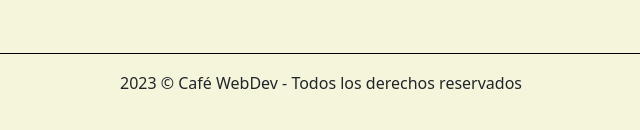
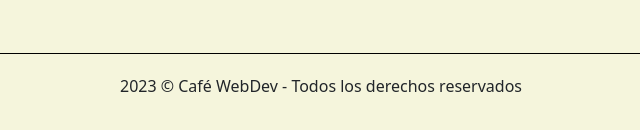
Before and after one commit to GuzmanOlivera/DesaWebPFOliveraFervenzaAlvaroGuzman, a plain HTML site: page index.html in a window 1280 px wide. Shown: the part 634-764 px from the top of the page, 319-959 px from the left. Drawn offline with nearby package versions, Linux system fonts and the light colour scheme; a script that the page names is missing.

Commit message:
Se agregan meta description a cada pagina, se cambia href del logo para que redireccione hacia el index y se corrige estilo del footer

```diff
--- a/index.html
+++ b/index.html
@@ -5,6 +5,9 @@
     <!-- Configuracion del documento -->
     <meta charset="UTF-8">
     <meta name="viewport" content="width=device-width, initial-scale=1.0">
+    <meta name="description"
+        content="Descubre Café WebDev, el lugar perfecto para los amantes del café y la tecnología. Sumérgete en una experiencia única que combina el exquisito sabor del café con las últimas innovaciones tecnológicas. Bienvenido a nuestro apasionado mundo donde cada taza cuenta una historia ¡Explora nuestro blog, eventos, menú, servicios y tienda ahora!">
+
     <title>Café WebDev</title>
 
     <!-- Enlace a Bootstrap 5 CSS -->
@@ -17,8 +20,8 @@
 
     <!-- Enlace a Popper.js -->
     <script src="https://cdnjs.cloudflare.com/ajax/libs/popper.js/1.16.1/umd/popper.min.js"
-        integrity="sha384-Hj4xAFhIz2AosctpRQYXlE74J4cy7PpKMT+Z9s4j59y10P75a+VuSz4jjqwPlbY" crossorigin="anonymous">
-        </script>
+        integrity="sha384-Hj4xAFhIz2AosctpRQYXlE74J4cy7PpKMT+Z9s4j59y10P75a+VuSz4jjqwPlbY"
+        crossorigin="anonymous"></script>
     <!-- Enlace a AOS -->
     <link rel="stylesheet" href="https://unpkg.com/aos@next/dist/aos.css" />
 
@@ -81,7 +84,8 @@
         <p class="introP" data-aos="fade-up" data-aos-duration="800">El lugar perfecto para los amantes del café y la
             tecnología.</p>
         <h2 class="tituloH2" data-aos="fade-up" data-aos-duration="800">¿Quiénes somos?</h2>
-        <p class="parrafosLargos" data-aos="fade-up" data-aos-duration="800">Somos un apasionado equipo de amantes del café y la tecnología. Nuestra historia
+        <p class="parrafosLargos" data-aos="fade-up" data-aos-duration="800">Somos un apasionado equipo de amantes del
+            café y la tecnología. Nuestra historia
             comenzó con el deseo de combinar lo mejor de ambos mundos: el exquisito sabor del café y las
             innovaciones tecnológicas que hacen que cada taza sea perfecta.
             Fundada en 2015, Café WebDev se ha convertido en un lugar donde los entusiastas del café y los
@@ -92,7 +96,7 @@
     </main>
     <!-- Pie de pagina -->
     <footer>
-        <h6>2023 &copy; Café WebDev - Todos los derechos reservados </h6>
+        <p>2023 &copy; Café WebDev - Todos los derechos reservados </p>
     </footer>
     <script>
         document.addEventListener("DOMContentLoaded", function () {
--- a/scss/_footer.scss
+++ b/scss/_footer.scss
@@ -9,5 +9,5 @@
     padding: 20px;
     border-top: 1px solid black;
     text-align: center;
-    font-size: 14px;
+    font-size: 1rem;
 }
```
Also changed, not shown: pages/blog.html (+6 -5 lines), pages/contacto.html (+3 -1 lines), pages/eventos.html (+2 -2 lines), pages/menu.html (+1 -1 lines), pages/servicios.html (+4 -1 lines), pages/tienda.html (+3 -1 lines), css/estilo.css.
